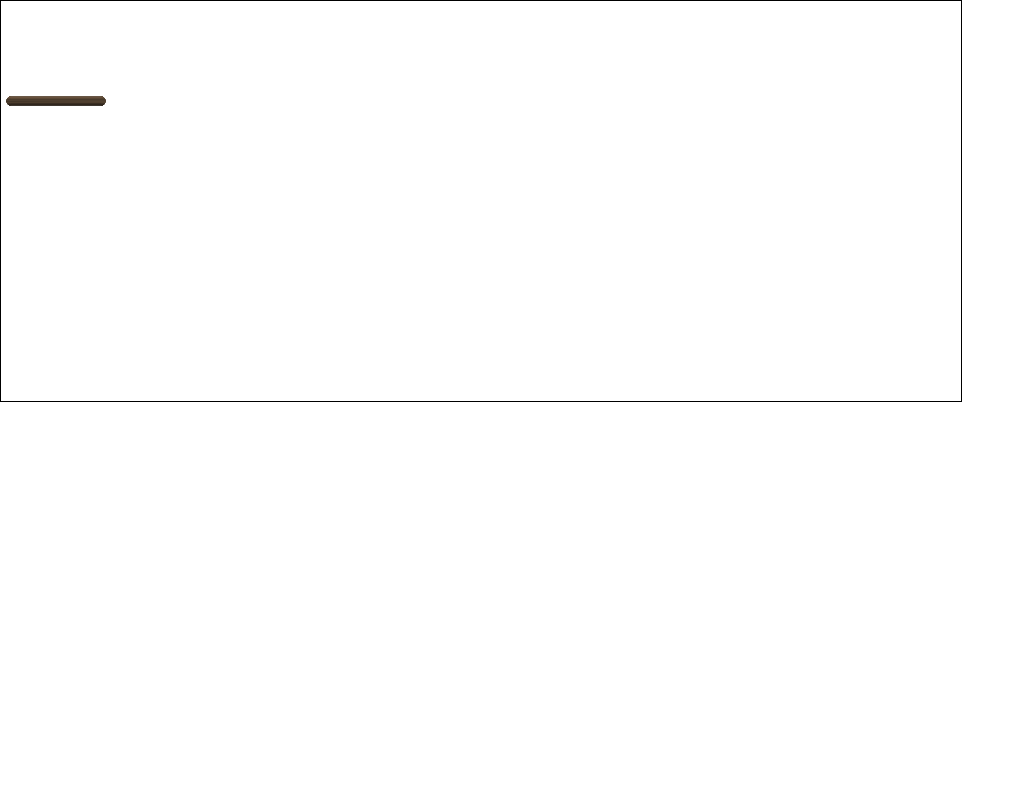
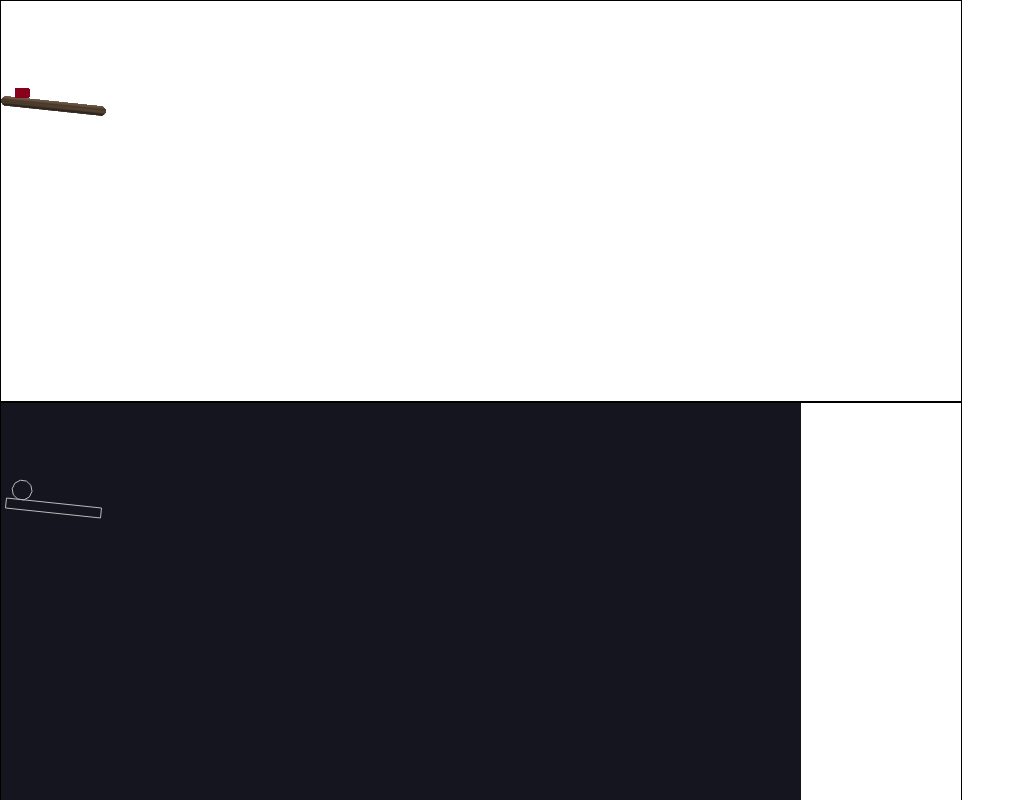
Before and after one commit to bread9211/Hack2022Problem2, a website with bundled scripts: page index.html in a window 1280 px wide. Shown: the whole page, without its empty margins (0-1025 px from the left). Built offline with nearby package versions, Linux system fonts and the light colour scheme.

Commit message:
i forgot to fucking commit

```diff
--- a/index.html
+++ b/index.html
@@ -22,6 +22,7 @@
         <![endif]-->
 
         <div id="canvas"></div>
+        <div id="debug"></div>
 
         <script src="/src/main.js" type="module" async defer></script>
     </body>
--- a/src/cart.js
+++ b/src/cart.js
@@ -0,0 +1,31 @@
+export default class Cart {
+    constructor(pos, rail) {
+        this.pos = pos
+        this.rail = rail
+
+        this.sprite = PIXI.Sprite.from("./src/cart.png")
+        this.sprite.width = 15
+        this.sprite.height = 10
+
+        this.physicsBody = Matter.Bodies.circle(pos.x, pos.y, 10, {}, 360)
+        this.physicsBody.rail = this.rail
+
+        window.app.stage.addChild(this.sprite)
+
+        Matter.Composite.add(window.engine.world, this.physicsBody)
+    }
+
+    draw() {
+        this.pos.x = this.physicsBody.position.x
+        this.pos.y = this.physicsBody.position.y
+
+        this.sprite.position.x = this.pos.x-7.5
+        this.sprite.position.y = this.pos.y
+
+        if (this.rail === undefined) {
+            if (this.rail.r2 === undefined) {
+
+            }
+        }
+    }
+}
--- a/src/main.js
+++ b/src/main.js
@@ -1,3 +1,4 @@
+import Cart from "./cart.js"
 import Rail from "./rail.js"
 
 let div = document.getElementById("canvas")
@@ -13,6 +14,20 @@ let mousepos = new PIXI.Vector()
 let rails = []
 
 let targetRail
+
+let Engine = Matter.Engine,
+    Runner = Matter.Runner,
+    Render = Matter.Render,
+    Bodies = Matter.Bodies,
+    Composite = Matter.Composite
+
+let engine = window.engine = Engine.create()
+
+let debug = document.getElementById("debug")
+let render = Render.create({
+    element: debug,
+    engine: engine
+})
 
 function createRail(p1, p2, r1, r2) {
     let newRail = new Rail(p1, p2, r1, r2)
@@ -91,18 +106,30 @@ app.view.addEventListener("mousemove", (event) => {
 
 app.view.addEventListener("mouseup", (event) => {
     targetRail.p2 = mousepos.clone()
+    targetRail.createPhysics()
     targetRail = false
 })
 
 app.ticker.add((t) => {
     rails.forEach(element => {
         element.draw()
-    });
+    })
+
+    startCart.draw()
 })
 
 createRail(
-    new PIXI.Vector(10, 100),
-    new PIXI.Vector(100, 100),
+    new PIXI.Vector(5, 100),
+    new PIXI.Vector(100, 110),
     undefined,
     undefined
+).createPhysics()
+
+let startCart = new Cart(
+    new PIXI.Vector(10, 50),
+    rails[0]
 )
+
+let runner = Runner.create()
+Runner.run(runner, engine)
+Render.run(render)
--- a/src/rail.js
+++ b/src/rail.js
@@ -73,6 +73,22 @@ export default class Rail {
         })
     }
 
+    createPhysics() {
+        let diff = this.p2.clone().sub(this.p1)
+        let angle = (Math.atan(diff.y/diff.x) * 180)/Math.PI
+        if (Math.sign(diff.x) === -1) {angle += 180}
+        angle = angle*Math.PI/180
+
+        this.physicsBody = Matter.Bodies.rectangle((this.p1.x+this.p2.x)/2, (this.p1.y+this.p2.y)/2, this.p1.distanceTo(this.p2), 10, {
+            isStatic : true,
+            angle : angle
+        })
+
+        this.railLength = this.p1.distanceTo(this.p2)
+
+        Matter.Composite.add(window.engine.world, this.physicsBody)
+    }
+
     draw() {
         let diff = this.p2.clone().sub(this.p1)
         this.sprite.width = this.p1.distanceTo(this.p2)
--- a/style.css
+++ b/style.css
@@ -7,7 +7,7 @@ body, html {
     height: 100%;
 }
 
-#canvas {
+#canvas, #debug {
     width: 75%;
     height: 50%;
 
```
